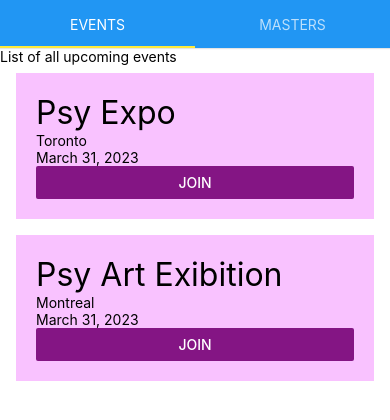
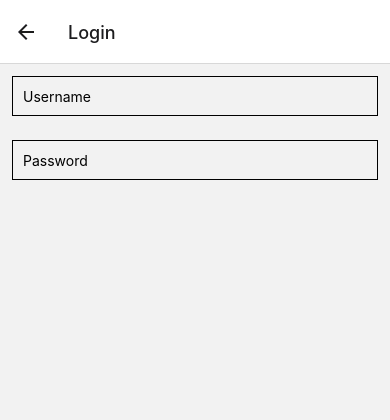
Before and after one commit to sharabiania/circles, a React Native app: screen /Login in a window 390 px wide. Shown: the top 420 px of the page. Built offline with nearby package versions, Linux system fonts and the light colour scheme.

Commit message:
added login screen and navigation

```diff
--- a/App.js
+++ b/App.js
@@ -1,52 +1,35 @@
 import React from 'react';
-import { StatusBar } from 'expo-status-bar';
-import { StyleSheet, Text, View, useWindowDimensions } from 'react-native';
-import { TabView, SceneMap } from 'react-native-tab-view';
-import EventList from './components/EventList';
-import MasterList from './components/MasterList';
 
+import { NavigationContainer } from '@react-navigation/native';
+import { createNativeStackNavigator } from '@react-navigation/native-stack';
 
-const FirstRoute = () => (
-    <EventList />
-);
+import HomeScreen from './components/HomeScreen';
+import LoginScreen from './components/LoginScreen';
 
-const SecondRoute = () => (
-    <MasterList />
-);
-
-const renderScene = SceneMap({
-  first: FirstRoute,
-  second: SecondRoute,
-});
+const Stack = createNativeStackNavigator();
 
 export default function App() {
 
-  const layout = useWindowDimensions();
-
-  const [index, setIndex] = React.useState(0);
-  const [routes] = React.useState([
-    { key: 'first', title: 'Events' },
-    { key: 'second', title: 'Masters' },
-  ]);
 
   return (
-    // <View style={styles.container}>
-    //   <StatusBar style="auto" />
-      <TabView
-        navigationState={{ index, routes }}
-        renderScene={renderScene}
-        onIndexChange={index => setIndex(index)}
-        initialLayout={{ width: layout.width }}
-      />
-    // </View>
+    <NavigationContainer>
+      <Stack.Navigator>
+        <Stack.Screen
+          name="Home"
+          component={HomeScreen}
+          // options={{title: 'Welcome' }}
+          />
+      <Stack.Screen name="Login" component={LoginScreen} />
+      </Stack.Navigator>
+    </NavigationContainer>
   );
 }
 
-const styles = StyleSheet.create({
-  container: {
-    flex: 1,
-    backgroundColor: '#fff',
-    alignItems: 'center',
-    justifyContent: 'center',
-  },
-});
+// const styles = StyleSheet.create({
+//   container: {
+//     flex: 1,
+//     backgroundColor: '#fff',
+//     alignItems: 'center',
+//     justifyContent: 'center',
+//   },
+// });
--- /dev/null
+++ b/components/HomeScreen.jsx
@@ -0,0 +1,41 @@
+import React from 'react'
+import { useWindowDimensions, Button } from 'react-native';
+import { TabView, SceneMap } from 'react-native-tab-view';
+import EventList from './EventList';
+import MasterList from './MasterList';
+
+
+const FirstRoute = () => (
+  <EventList />
+);
+
+const SecondRoute = () => (
+  <MasterList />
+);
+
+const renderScene = SceneMap({
+  first: FirstRoute,
+  second: SecondRoute,
+});
+
+export default function HomeScreen({ navigation }) {
+  const layout = useWindowDimensions();
+
+  const [index, setIndex] = React.useState(0);
+  const [routes] = React.useState([
+    { key: 'first', title: 'Events' },
+    { key: 'second', title: 'Masters' },
+  ]);
+
+  return (
+    <>
+      <Button title='login' onPress={() => navigation.navigate('Login')} />
+      <TabView
+        navigationState={{ index, routes }}
+        renderScene={renderScene}
+        onIndexChange={index => setIndex(index)}
+        initialLayout={{ width: layout.width }}
+      />
+    </>
+  )
+}
--- /dev/null
+++ b/components/LoginScreen.jsx
@@ -0,0 +1,28 @@
+import React from 'react'
+import { Text, TextInput, SafeAreaView, StyleSheet } from 'react-native';
+
+export default function LoginScreen({navigation}) {
+  const [username, setUsername] = React.useState('');
+  const [password, setPassword] = React.useState('');
+    return (
+        <SafeAreaView>
+          <TextInput
+            placeholder='Username'
+            style={styles.input}
+            onChangeText={setUsername} value={username} />
+          <TextInput
+            placeholder='Password'
+            style={styles.input}
+            onChangeText={setPassword} value={password} />
+        </SafeAreaView>
+    );
+}
+
+const styles = StyleSheet.create({
+  input: {
+    height: 40,
+    margin: 12,
+    borderWidth: 1,
+    padding: 10
+  }
+});
--- a/package.json
+++ b/package.json
@@ -10,6 +10,8 @@
   },
   "dependencies": {
     "@expo/webpack-config": "^18.0.1",
+    "@react-navigation/native": "^6.1.6",
+    "@react-navigation/native-stack": "^6.9.12",
     "expo": "~48.0.9",
     "expo-status-bar": "~1.4.4",
     "react": "18.2.0",
@@ -17,7 +19,9 @@
     "react-native": "0.71.4",
     "react-native-pager-view": "6.1.2",
     "react-native-tab-view": "^3.5.1",
-    "react-native-web": "~0.18.10"
+    "react-native-web": "~0.18.10",
+    "react-native-screens": "~3.20.0",
+    "react-native-safe-area-context": "4.5.0"
   },
   "devDependencies": {
     "@babel/core": "^7.20.0"
```
Also changed, not shown: 2 other files (tests, documents, lock files or other folders).
